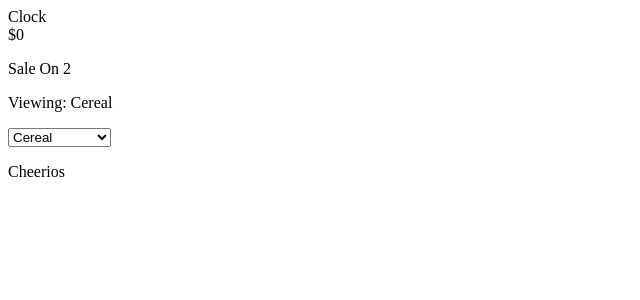
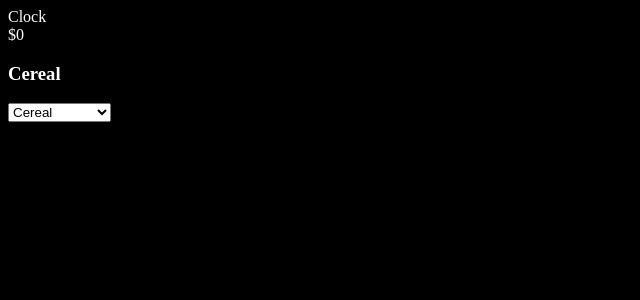
Before and after one commit to whlong1/reactville, a React (Create React App) app: page / in a window 1280 px wide. Shown: the top 300 px of the page, without its empty margins (0-640 px from the left). Built offline with nearby package versions, Linux system fonts and the light colour scheme.

Commit message:
refactor CategoryMenu by using Set to remove duplicate categories

```diff
--- a/src/App.css
+++ b/src/App.css
@@ -1,3 +1,8 @@
+html {
+  background: black;
+  color: white;
+}
+
 .App {
   text-align: center;
 }
--- a/src/SuperMarket/CategoryMenu.jsx
+++ b/src/SuperMarket/CategoryMenu.jsx
@@ -1,12 +1,9 @@
 const CategoryMenu = (props) => {
-
-  const getCategories = () => {
-    return [...new Set(props.products.map((product) => product.category))]
-  }
+  const categories = [...new Set(props.products.map((product) => product.category))]
 
   return (
     <select onChange={(e) => props.setProductCategory(e.target.value)} >
-      {getCategories().map((category, idx) => (
+      {categories.map((category, idx) => (
         <option key={idx} value={category}>
           {category}
         </option>
--- a/src/SuperMarket/Shelf.jsx
+++ b/src/SuperMarket/DisplayProducts.jsx
@@ -4,11 +4,11 @@ const Shelf = (props) => {
 
   return (
     <div>
-      {props.products[0].category === props.sale ? <h1>SALE</h1> : null}
+      {/* {props.products[0].category === props.sale ? <h1>SALE</h1> : null} */}
 
-      {props.products.map((product, idx) => (
+      {/* {props.products.map((product, idx) => (
         <p key={idx}>{product.name}</p>
-      ))}
+      ))} */}
     </div>
   )
 }
--- a/src/SuperMarket/SuperMarket.jsx
+++ b/src/SuperMarket/SuperMarket.jsx
@@ -1,4 +1,4 @@
-import Shelf from './Shelf'
+import DisplayProducts from './DisplayProducts'
 import CategoryMenu from './CategoryMenu'
 import Cart from './Cart'
 import { salesGenerator } from './modules/salesGenerator'
@@ -7,42 +7,48 @@ import { useState, useEffect } from 'react'
 
 const SuperMarket = () => {
   const [productCategory, setProductCategory] = useState('Cereal')
-  const [sale, setSale] = useState()
-  const [cart, setCart] = useState([])
 
-  const groupBy = () => {
-    const sorted = products.reduce(function (aisle, product) {
-      if (!aisle[product['category']]) {
-        aisle[product['category']] = []
-      }
-      if (sale === product.category) {
-        product.price = 2
-        aisle[product['category']].push(product)
-      } else {
-        aisle[product['category']].push(product)
-      }
-      return aisle
-    }, {})
-    return sorted
-  }
+  // const [sale, setSale] = useState()
+  // const [cart, setCart] = useState([])
 
 
-  useEffect(() => {
-    const newSale = salesGenerator(groupBy())
-    console.log(newSale)
-    setSale(newSale.id)
-  }, [])
+  // const groupBy = () => {
+  //   const sorted = products.reduce(function (aisle, product) {
+  //     if (!aisle[product['category']]) {
+  //       aisle[product['category']] = []
+  //     }
+  //     if (sale === product.category) {
+  //       product.price = 2
+  //       aisle[product['category']].push(product)
+  //     } else {
+  //       aisle[product['category']].push(product)
+  //     }
+  //     return aisle
+  //   }, {})
+  //   return sorted
+  // }
 
-  console.log('Sale Item', products[sale])
+
+
+  // useEffect(() => {
+  //   const newSale = salesGenerator(groupBy())
+  //   console.log(newSale)
+  //   setSale(newSale)
+  // }, [])
+
+  // console.log('Sale Item', products[sale])
 
 
   return (
     <div>
-      <p>Sale On {sale}</p>
+      {/* <p>Sale On {sale}</p>
       <p>Viewing: {productCategory}</p>
       <CategoryMenu products={products} setProductCategory={setProductCategory} />
-      <Shelf products={groupBy()[productCategory]} sale={sale} />
-      <Cart cart={cart} setCart={setCart} />
+      <DisplayProducts products={groupBy()[productCategory]} sale={sale} />
+      <Cart cart={cart} setCart={setCart} /> */}
+      <h3>{productCategory}</h3>
+      <CategoryMenu products={products} setProductCategory={setProductCategory} />
+      <DisplayProducts />
     </div>
   )
 }
```
Also changed, not shown: 1 other file (tests, documents, lock files or other folders).
